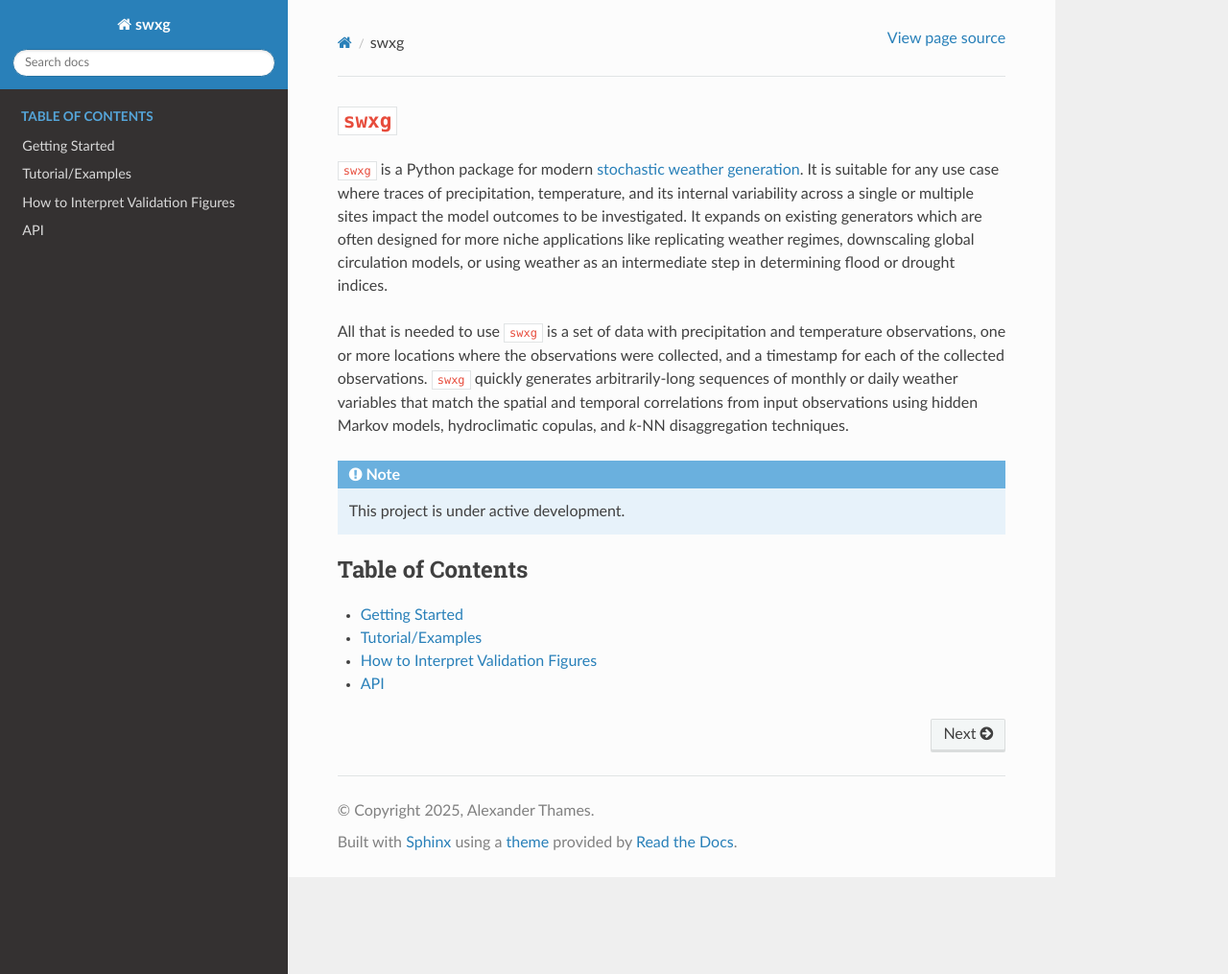
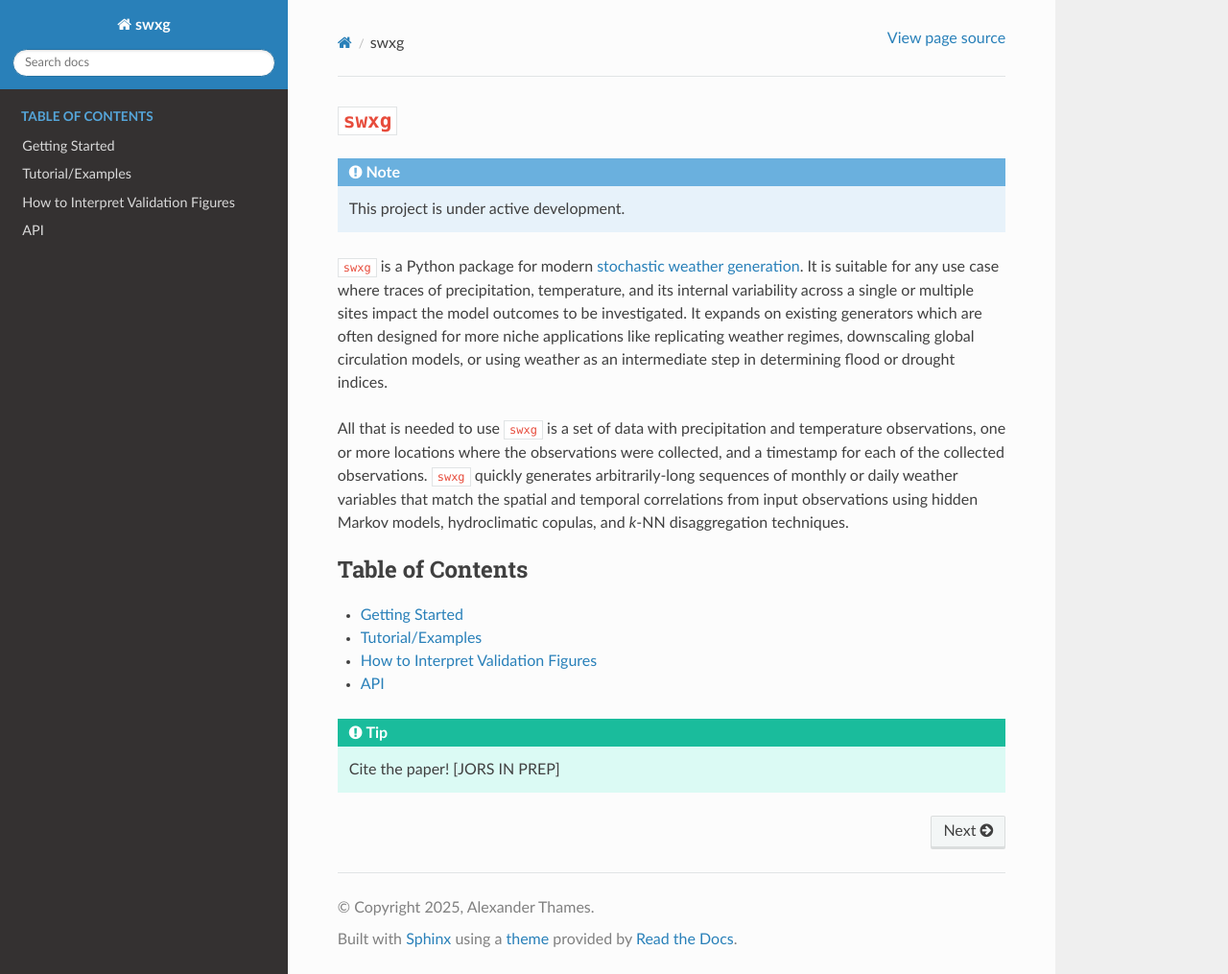
Before and after one commit to xthames/swxg, a Sphinx documentation site: the page built from docs/source/index.rst, in a window 1280 px wide and 1015 px high. Shown: the whole window at 96% size. Built offline with Sphinx 7.4.7 and the Read the Docs theme 3.1.0, drawn with Linux system fonts in a browser that asks for light colours.

Commit message:
final documentation fix

```diff
--- a/docs/source/index.rst
+++ b/docs/source/index.rst
@@ -1,13 +1,14 @@
 ``swxg``
 ==========================
+
+.. note::
+
+    This project is under active development.
 
 ``swxg`` is a Python package for modern `stochastic weather generation <https://www.ipcc-data.org/guidelines/pages/weather_generators.html>`__. It is suitable for any use case where traces of precipitation, temperature, and its internal variability across a single or multiple sites impact the model outcomes to be investigated. It expands on existing generators which are often designed for more niche applications like replicating weather regimes, downscaling global circulation models, or using weather as an intermediate step in determining flood or drought indices.
 
 All that is needed to use ``swxg`` is a set of data with precipitation and temperature observations, one or more locations where the observations were collected, and a timestamp for each of the collected observations. ``swxg`` quickly generates arbitrarily-long sequences of monthly or daily weather variables that match the spatial and temporal correlations from input observations using hidden Markov models, hydroclimatic copulas, and *k*-NN disaggregation techniques.
 
-.. note::
-
-   This project is under active development.
 
 .. toctree::
     :titlesonly:
@@ -18,3 +19,7 @@ All that is needed to use ``swxg`` is a set of data with precipitation and tempe
     Tutorial/Examples <examples/index>
     How to Interpret Validation Figures <validation/index>
     API <api/index>
+
+.. tip::
+
+    Cite the paper! [JORS IN PREP]
```
